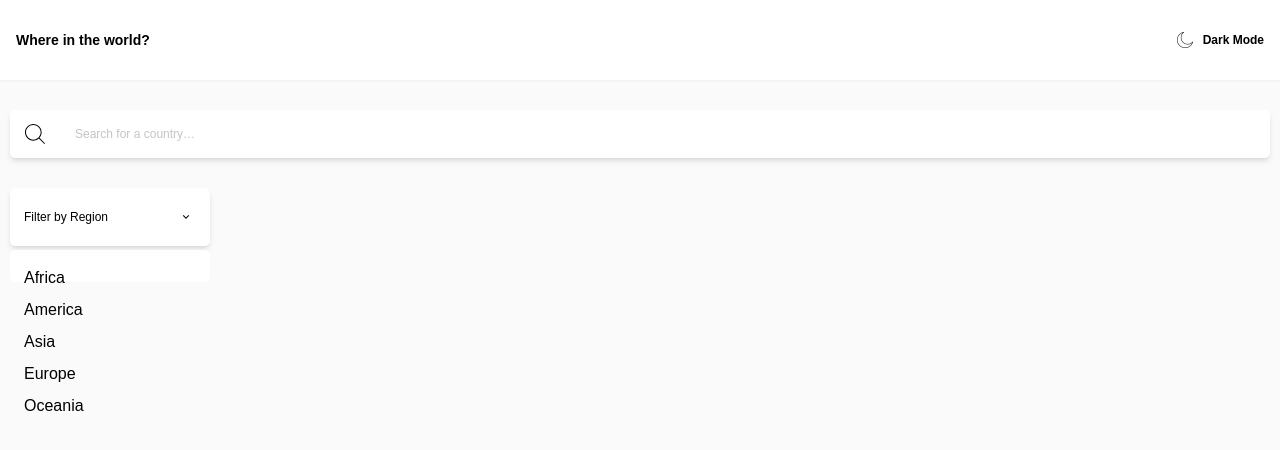
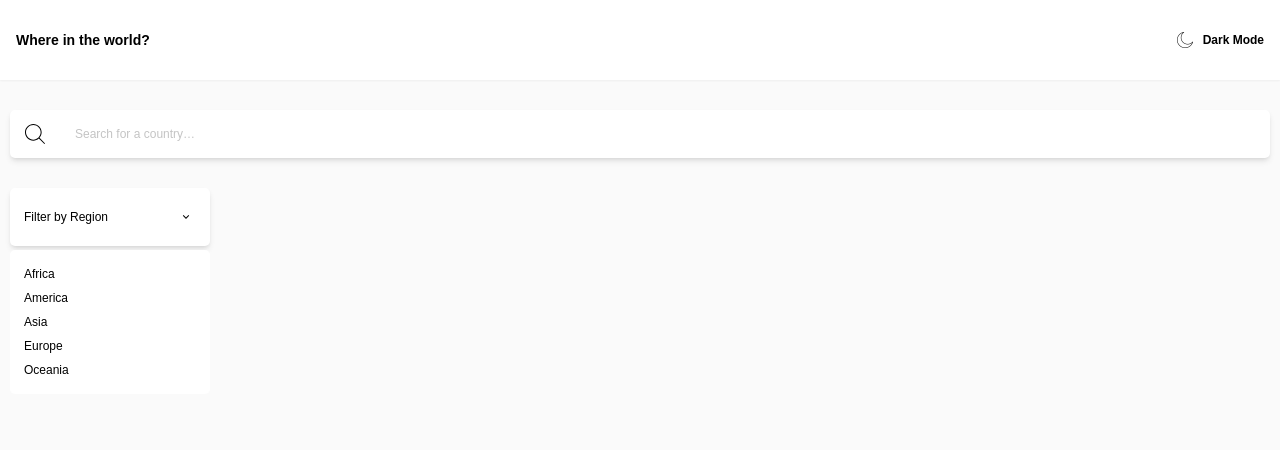
Before and after one commit to achiewe/rest-countries-api-with-color-theme-switcher, a React (Vite) app: page / in a window 1280 px wide. Shown: the top 450 px of the page. Built offline with nearby package versions, Linux system fonts and the light colour scheme.

Commit message:
add the height on the div and also style h2 tag

```diff
--- a/src/components/Home/SortByRegion.tsx
+++ b/src/components/Home/SortByRegion.tsx
@@ -28,12 +28,22 @@ export default function SortByRegion() {
           <path d="M12 13.172l4.95-4.95 1.414 1.414L12 16 5.636 9.636 7.05 8.222z" />
         </g>
       </svg>
-      <div className="w-[200px] flex flex-col items-start justify-start px-[14px] gap-[8px] py-[16px] bg-[#ffffff] absolute bottom-0 left-0 right-0 top-[62px] rounded-[5px]">
-        <h2> Africa</h2>
-        <h2> America</h2>
-        <h2> Asia</h2>
-        <h2> Europe</h2>
-        <h2> Oceania</h2>
+      <div className="w-[200px] flex flex-col items-start justify-start px-[14px] gap-[8px] py-[16px] h-[144px] bg-[#ffffff] absolute bottom-0 left-0 right-0 top-[62px] rounded-[5px]">
+        <h2 className="text-[12px] leading-[16px] font-normal cursor-pointer">
+          Africa
+        </h2>
+        <h2 className="text-[12px] leading-[16px] font-normal cursor-pointer">
+          America
+        </h2>
+        <h2 className="text-[12px] leading-[16px] font-normal cursor-pointer">
+          Asia
+        </h2>
+        <h2 className="text-[12px] leading-[16px] font-norma cursor-pointerl">
+          Europe
+        </h2>
+        <h2 className="text-[12px] leading-[16px] font-normal cursor-pointer">
+          Oceania
+        </h2>
       </div>
     </div>
   );
```
